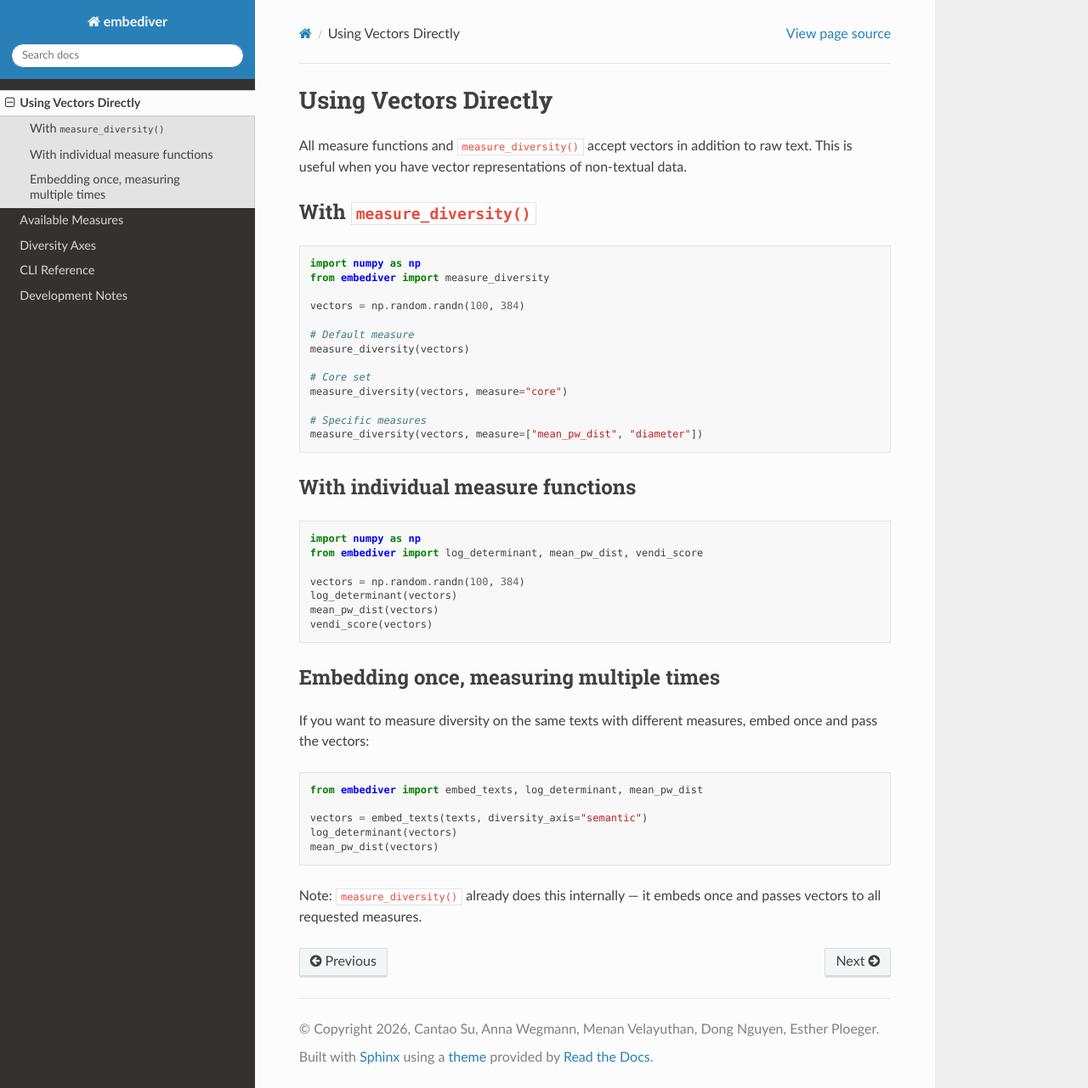
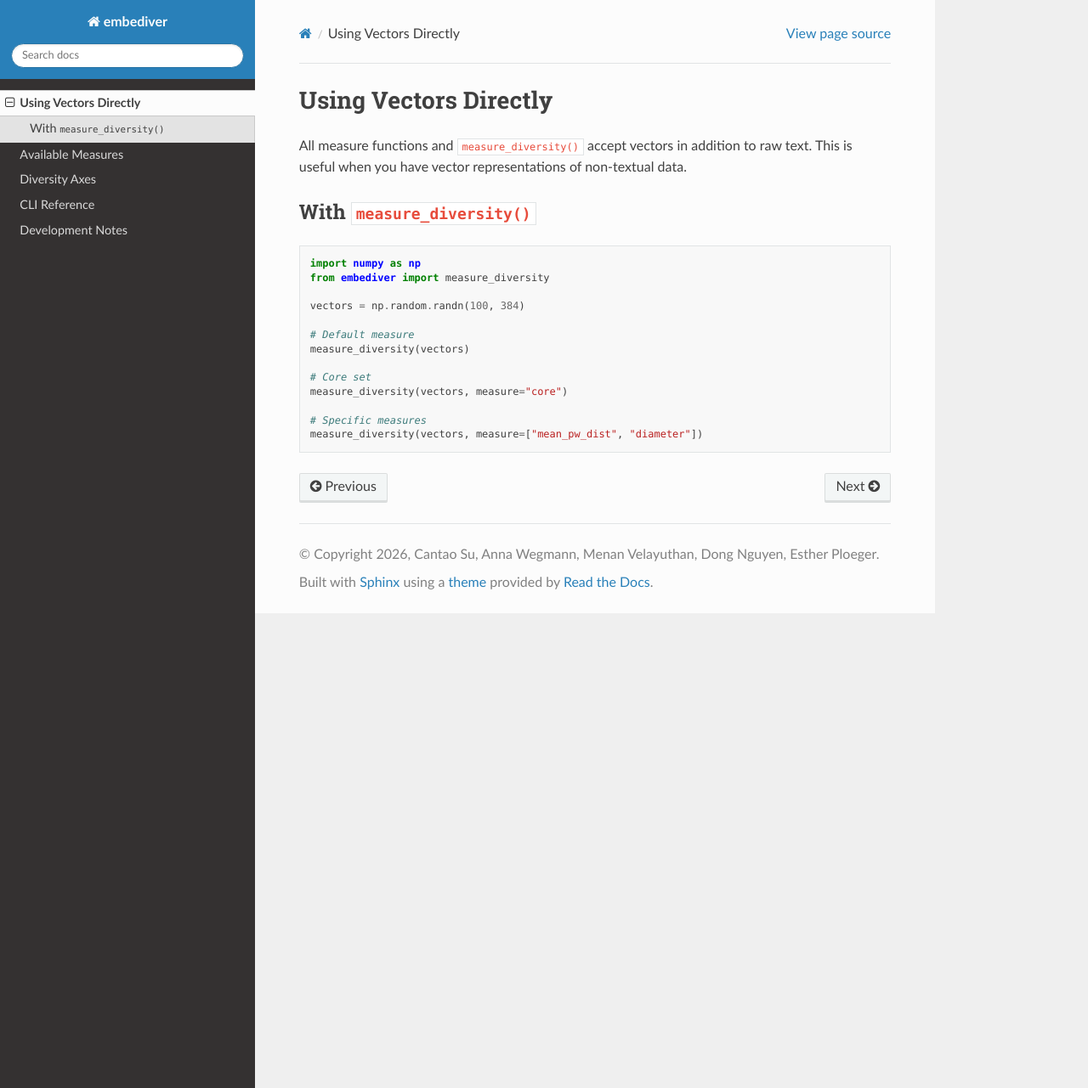
Before and after one commit to nlpsoc/emb-diversity, a Sphinx documentation site: the page built from docs/source/user-guide/vectors.md, in a window 1280 px wide and 1281 px high. Shown: the whole window at 85% size. Built offline with Sphinx 7.4.7 and the Read the Docs theme 3.1.0, drawn with Linux system fonts in a browser that asks for light colours; pages that are not in the unit, such as notebooks, are missing from menus.

Commit message:
Update vectors.md

````diff
--- a/docs/source/user-guide/vectors.md
+++ b/docs/source/user-guide/vectors.md
@@ -21,31 +21,3 @@ measure_diversity(vectors, measure="core")
 # Specific measures
 measure_diversity(vectors, measure=["mean_pw_dist", "diameter"])
 ```
-
-## With individual measure functions
-
-```python
-import numpy as np
-from embediver import log_determinant, mean_pw_dist, vendi_score
-
-vectors = np.random.randn(100, 384)
-log_determinant(vectors)
-mean_pw_dist(vectors)
-vendi_score(vectors)
-```
-
-## Embedding once, measuring multiple times
-
-If you want to measure diversity on the same texts with different measures,
-embed once and pass the vectors:
-
-```python
-from embediver import embed_texts, log_determinant, mean_pw_dist
-
-vectors = embed_texts(texts, diversity_axis="semantic")
-log_determinant(vectors)
-mean_pw_dist(vectors)
-```
-
-Note: `measure_diversity()` already does this internally — it embeds once
-and passes vectors to all requested measures.
````
